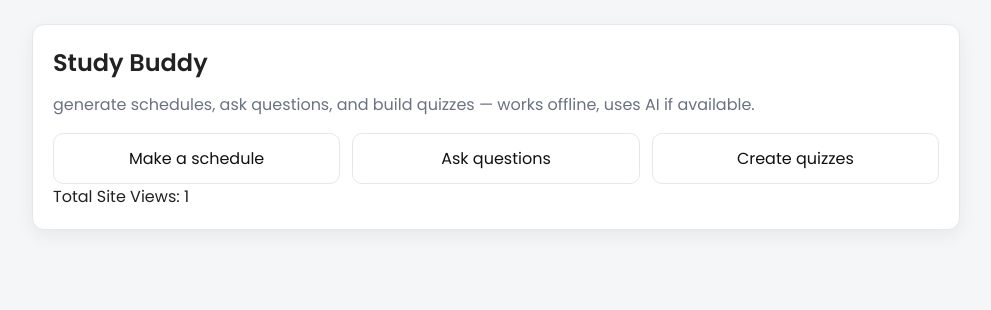
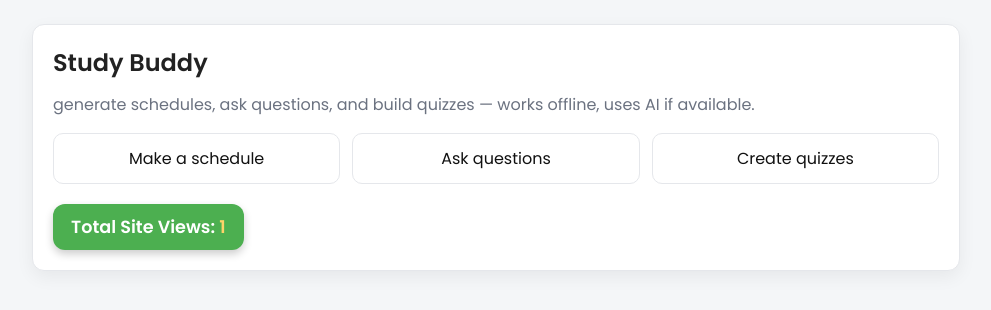
Before and after one commit to Arham-Begani/Study_buddy, a Flask app: page / in a window 1280 px wide. Shown: the part 66-376 px from the top of the page, without its empty margins (144-1135 px from the left). Run offline with Flask 3, Linux system fonts and the light colour scheme.

Commit message:
Styled the view counter

```diff
--- a/static/style.css
+++ b/static/style.css
@@ -27,7 +27,6 @@ header{
     top:0;
     z-index:5;
 }
-
 nav{
     max-width:960px;
     margin:0 auto;
@@ -47,7 +46,6 @@ nav a{
     justify-content: center;
     text-align: center;
 }
-
 nav a:hover{
     background:#f2f2f2;
 }
@@ -77,6 +75,7 @@ main{
          opacity: 1; transform: translateY(0);
     }
 }
+
 
 h1,h2,h3{
     margin:0 0 12px 0
@@ -193,3 +192,18 @@ button:hover {
     white-space: pre-wrap;
     font-family: ui-monospace, SFMono-Regular, Menlo, Monaco, Consolas, "Liberation Mono", "Courier New", monospace
 }
+
+.view-counter {
+  display: inline-block;
+  margin-top: 20px;
+  padding: 10px 18px;
+  font-size: 1.1em;
+  font-weight: bold;
+  color: #fff;
+  background: #4CAF50;
+  border-radius: 12px;
+  box-shadow: 0 4px 8px rgba(0,0,0,0.2);
+}
+.view-counter span {
+  color: #ffd369;
+}
```
